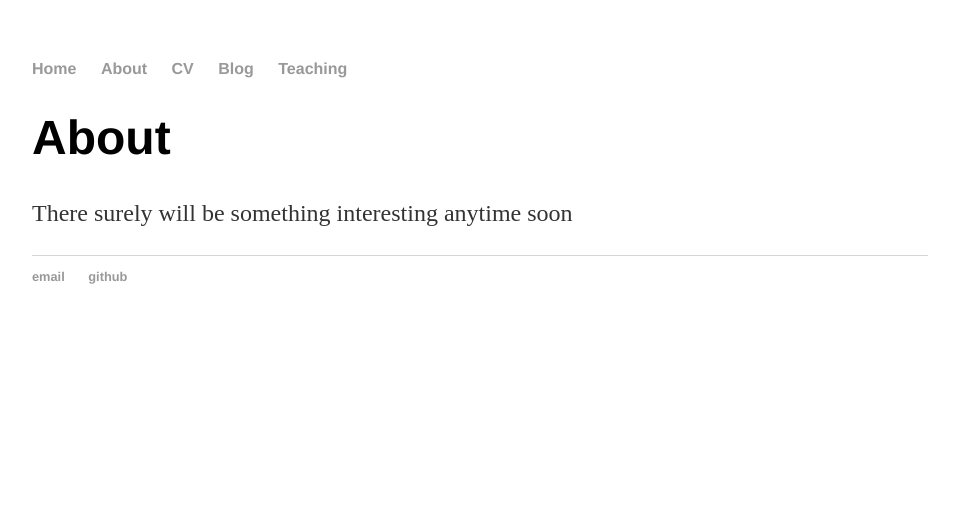
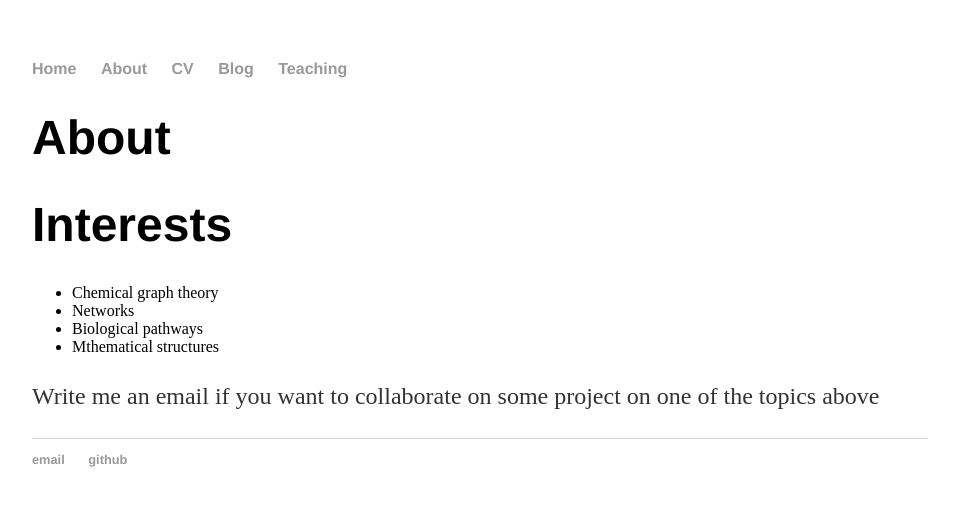
Before and after one commit to lavakin/lavakin.github.io, a Jekyll site: the page built from about/index.html, in a window 1280 px wide. Shown: the top 506 px of the page, without its empty margins (160-1119 px from the left). Built offline with Jekyll 4.4.1, drawn with Linux system fonts in a browser that asks for light colours.

Commit message:
Update index.html

```diff
--- a/about/index.html
+++ b/about/index.html
@@ -4,5 +4,12 @@ title: Nikola Kalábová, Personal Webpage
 ---
 <div class="blurb">
 	<h1>About</h1>
-	<p>There surely will be something interesting anytime soon</p>
+	<h1>Interests</h1>
+	<ul>
+	  <li>Chemical graph theory</li>
+	  <li>Networks</li>
+	  <li>Biological pathways</li>
+          <li>Mthematical structures</li>
+	</ul>
+	<p>Write me an email if you want to collaborate on some project on one of the topics above<p>
 </div><!-- /.blurb -->
```
